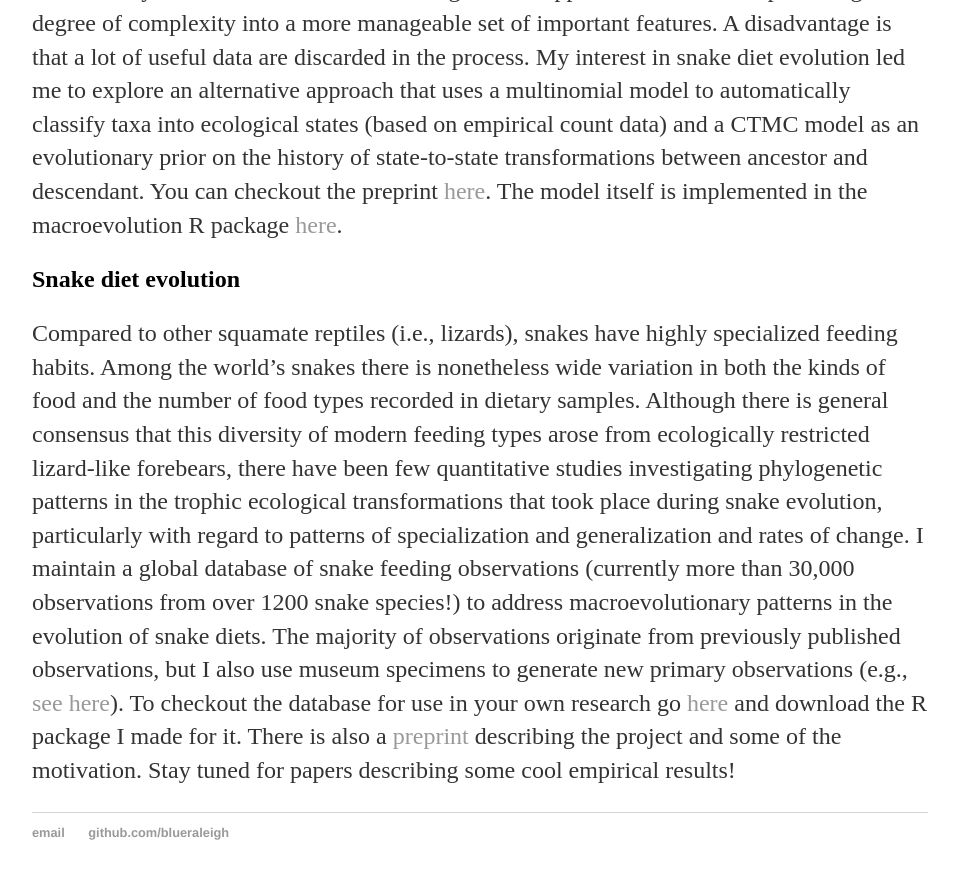
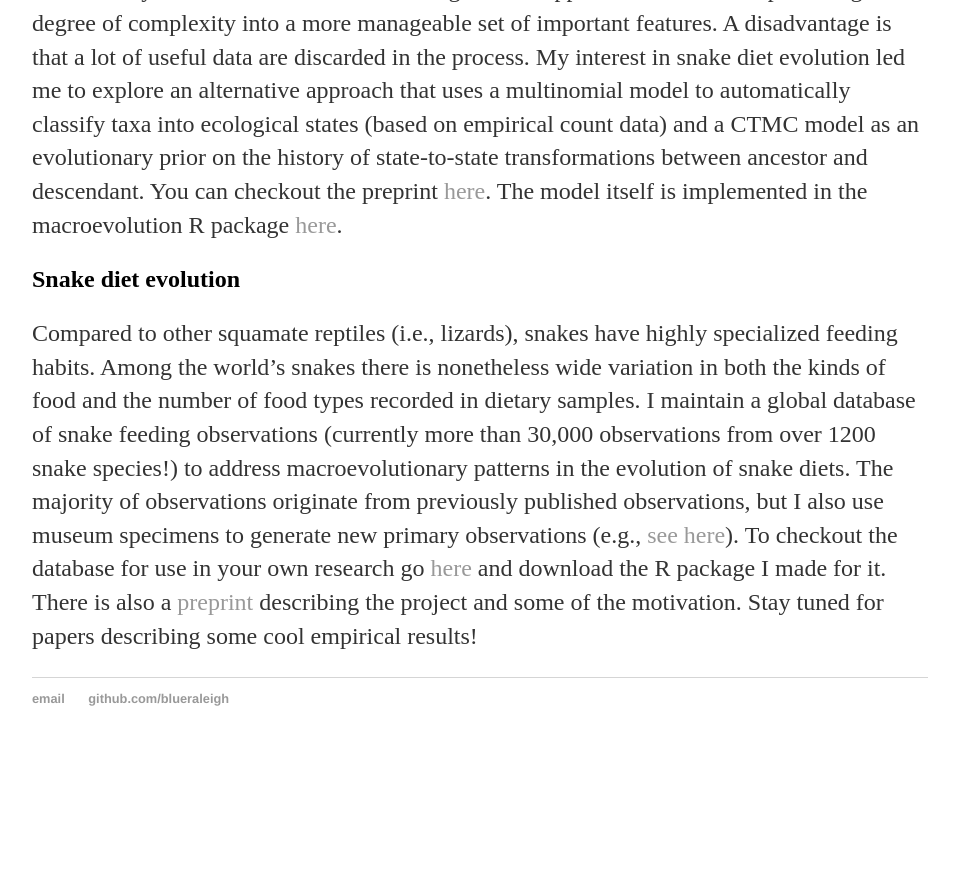
Before and after one commit to blueraleigh/blueraleigh.github.io, a Jekyll site: the page built from research/index.md, in a window 1280 px wide and 900 px high, scrolled down 1677 px. Shown: the top 879 px of the window, without its empty margins (160-1116 px from the left). Built offline with Jekyll 4.4.1, drawn with Linux system fonts in a browser that asks for light colours; after the commit the page ends 2443 px from its top, so only the background shows below that; some of the changed text lies outside the part shown.

Commit message:
Update research

```diff
--- a/research/index.md
+++ b/research/index.md
@@ -77,12 +77,7 @@ The model itself is implemented in the macroevolution R package [here](https://g
 Compared to other squamate reptiles (i.e., lizards), snakes have highly specialized
 feeding habits. Among the world’s snakes there is nonetheless wide variation in
 both the kinds of food and the number of food types recorded in dietary samples.
-Although there is general consensus that this diversity of modern feeding types
-arose from ecologically restricted lizard-like forebears, there have been few
-quantitative studies investigating phylogenetic patterns in the trophic ecological
-transformations that took place during snake evolution, particularly with regard
-to patterns of specialization and generalization and rates of change. I maintain
-a global database of snake feeding observations (currently more than 30,000 observations
+I maintain a global database of snake feeding observations (currently more than 30,000 observations
 from over 1200 snake species!) to address macroevolutionary patterns
 in the evolution of snake diets. The majority of observations originate from
 previously published observations, but I also use museum specimens to generate
```
Also changed, not shown: other parts of research/index.md (+1 -1 lines).
